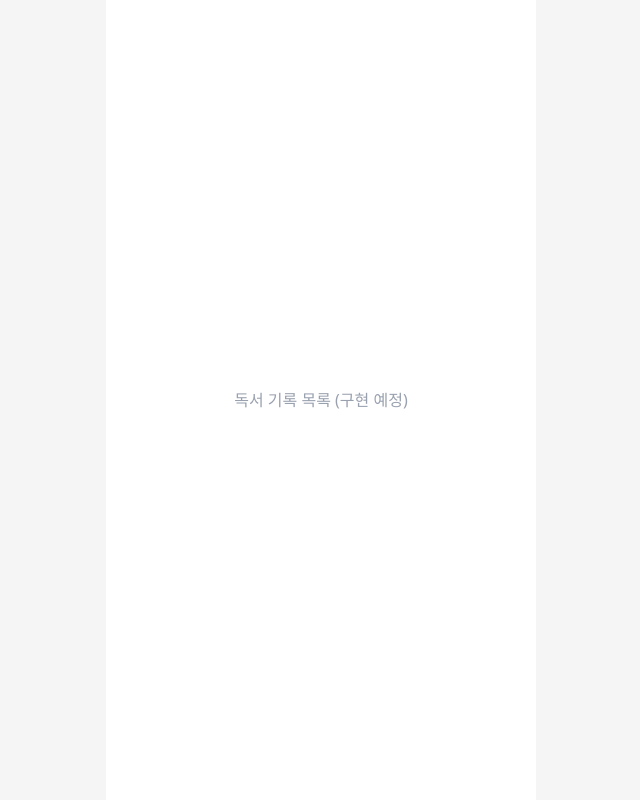
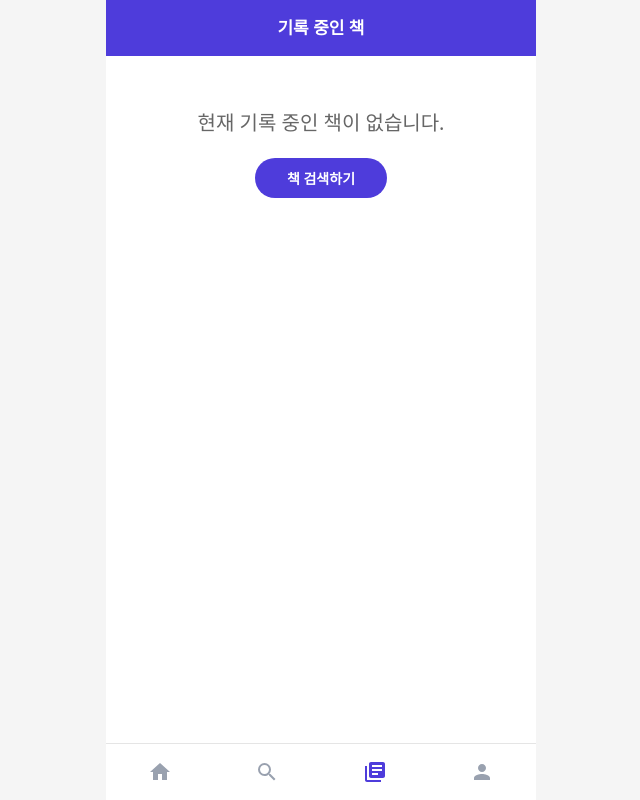
Before and after one commit to bookmarkproject/bookmark_web_react, a React (Vite) app: page /book/record in a window 1280 px wide. Shown: the whole page, without its empty margins (319-959 px from the left). Built offline with nearby package versions, Linux system fonts and the light colour scheme.

Commit message:
<feat> 현재 기록 중인 독서 목록 UI 구현

```diff
--- a/src/pages/bookrecord/BookRecordListPage.tsx
+++ b/src/pages/bookrecord/BookRecordListPage.tsx
@@ -1,7 +1,82 @@
+import { useNavigate } from 'react-router-dom';
+import type { BookRecord } from '@/models/bookRecord';
+import BottomNavBar from '@/components/BottomNavBar';
+import { useAppSelector } from '@/store/hooks';
+
 export default function BookRecordListPage() {
+  const navigate = useNavigate();
+  const recordingBooks = useAppSelector((s) =>
+    s.bookRecord.bookRecords.filter((r) => r.status === '독서중')
+  );
+
   return (
-    <div className="flex items-center justify-center min-h-screen">
-      <p className="text-gray-400">독서 기록 목록 (구현 예정)</p>
+    <div className="min-h-screen flex flex-col bg-white">
+      {/* 헤더 */}
+      <div className="bg-[#4E3CDB] flex items-center justify-center h-[56px] shrink-0">
+        <h1 className="text-[17px] font-bold text-white">기록 중인 책</h1>
+      </div>
+
+      {/* 본문 */}
+      <div className="flex-1 overflow-y-auto px-4 py-5">
+        {recordingBooks.length === 0 ? (
+          <EmptyState onSearch={() => navigate('/book/search')} />
+        ) : (
+          <ul className="flex flex-col gap-5">
+            {recordingBooks.map((record) => (
+              <li key={record.id}>
+                <RecordItem
+                  record={record}
+                  onTap={() =>
+                    navigate(`/book/record/${record.id}`, { state: { bookRecord: record } })
+                  }
+                />
+              </li>
+            ))}
+          </ul>
+        )}
+      </div>
+
+      {/* 하단 네비게이션 */}
+      <BottomNavBar currentIndex={2} />
     </div>
   );
 }
+
+/* ────────── 서브 컴포넌트 ────────── */
+
+function RecordItem({ record, onTap }: { record: BookRecord; onTap: () => void }) {
+  const truncate = (s: string, max: number) =>
+    s.length > max ? `${s.slice(0, max)}...` : s;
+
+  return (
+    <button onClick={onTap} className="flex items-start gap-[10px] w-full text-left">
+      <img
+        src={record.book.imageUrl}
+        alt={record.book.title}
+        className="w-[60px] h-[70px] object-cover rounded-[4px] shrink-0"
+      />
+      <div className="flex flex-col min-w-0">
+        <p className="text-[15px] font-bold text-black leading-snug">
+          {truncate(record.book.title, 20)}
+        </p>
+        <p className="mt-0.5 text-[13px] font-semibold text-[rgba(23,20,46,0.62)]">
+          {truncate(record.book.author, 20)}
+        </p>
+      </div>
+    </button>
+  );
+}
+
+function EmptyState({ onSearch }: { onSearch: () => void }) {
+  return (
+    <div className="flex flex-col items-center gap-5 pt-8">
+      <p className="text-[20px] text-black/60">현재 기록 중인 책이 없습니다.</p>
+      <button
+        onClick={onSearch}
+        className="h-[40px] px-8 rounded-[56px] bg-[#4E3CDB] text-white text-[14px] font-bold active:opacity-80 transition-opacity"
+      >
+        책 검색하기
+      </button>
+    </div>
+  );
+}
```
